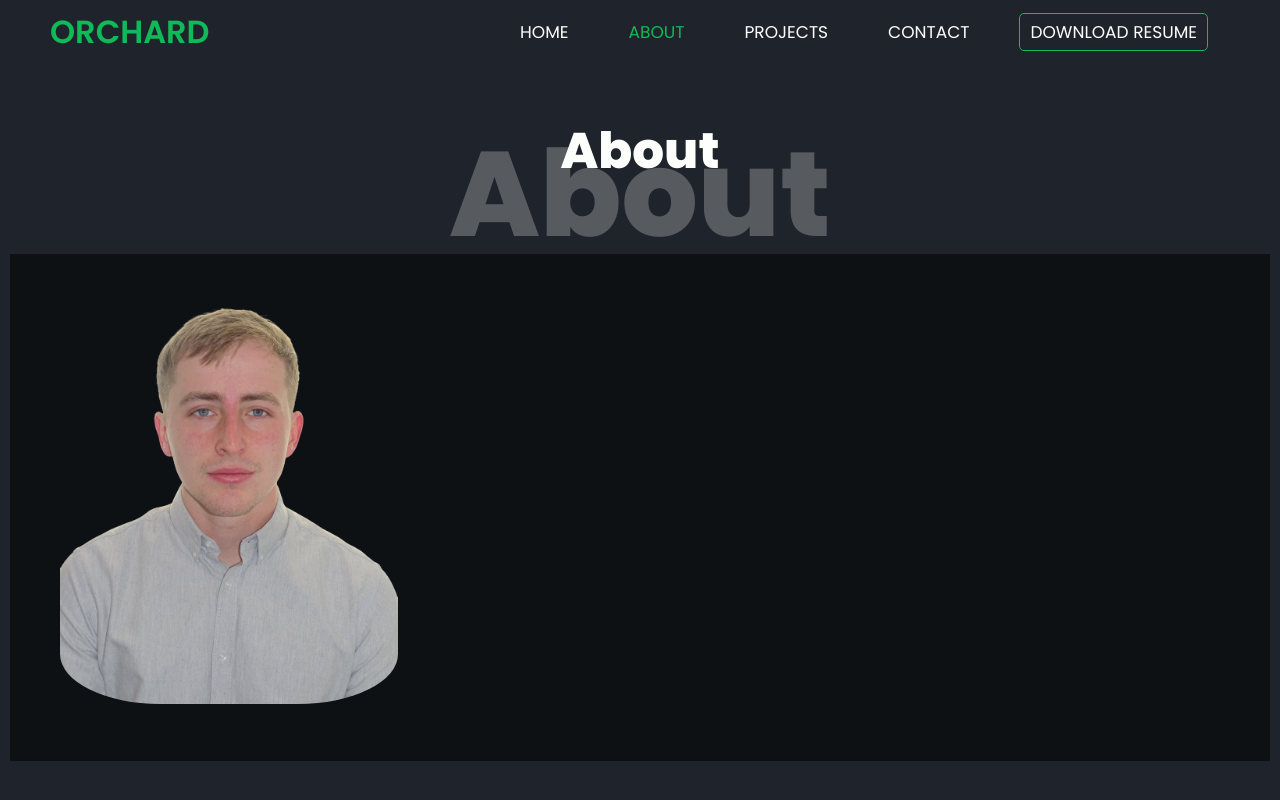
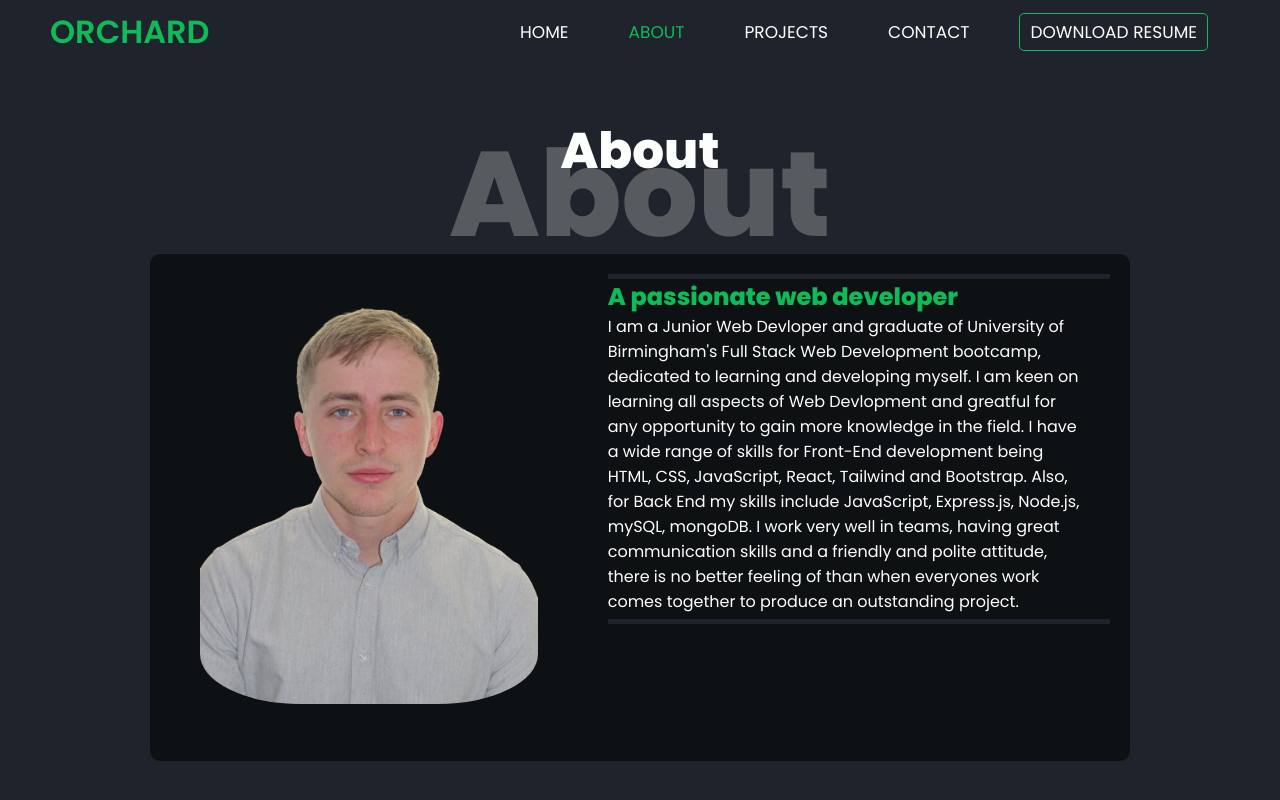
Before and after one commit to Jake-Orch/Portfolio-mk3, a React (Create React App) app: page /Portfolio-mk3/about in a window 1280 px wide. Built offline with nearby package versions, Linux system fonts and the light colour scheme.

Commit message:
about section added

```diff
--- a/src/components/Info/Info.jsx
+++ b/src/components/Info/Info.jsx
@@ -1,9 +1,14 @@
 import React from "react";
+import { info } from "../../data";
+import "./info.css";
 
 const Info = () => {
     return (
         <div className="info_container">
-            <h2>A dedicated web developer</h2>
+            <h2>{info.tagline}</h2>
+            <p>{info.desc}</p>
         </div>
     )
 }
+
+export default Info;
--- a/src/components/Info/info.css
+++ b/src/components/Info/info.css
@@ -0,0 +1,20 @@
+.info_container {
+    align-self: flex-start;
+    padding: 10px;
+    margin: 20px;
+    border: 0px;
+    border-top: 5px;
+    border-bottom: 5px;
+    border-style: solid;
+    border-color: var(--bg-color);
+}
+
+.info_container h2{
+    color: var(--color-one);
+}
+
+@media only screen and (min-width: 1000px) {
+    .info_container {
+        padding: 0 20px 5px 0;
+    }
+  }
--- a/src/components/index.js
+++ b/src/components/index.js
@@ -1,4 +1,5 @@
 export {default as Header} from "./Header/Header";
+export {default as Info} from "./Info/Info";
 export {default as Navbar} from "./Navbar/Navbar";
 export {default as Portrait} from "./Portrait/Portrait";
 export {default as Project} from "./Project/Project"
--- a/src/containers/About/About.jsx
+++ b/src/containers/About/About.jsx
@@ -1,6 +1,6 @@
 import React from "react";
 import "./about.css";
-import { Portrait, Title } from "../../components";
+import { Portrait, Info, Title } from "../../components";
 
 const About = () => {
   return (
@@ -8,7 +8,7 @@ const About = () => {
       <Title name={"About"} />
       <div className="about_box">
         <Portrait cl={"about_portrait"}/>
-
+        <Info />
       </div>
     </div>
   );
--- a/src/containers/About/about.css
+++ b/src/containers/About/about.css
@@ -1,20 +1,31 @@
 .about_container {
-    height: var(--page-height);
+  display: flex;
+  flex-direction: column;
+  align-items: center;
+  height: min-content;
 }
 
 .about_box {
   display: flex;
   align-items: center;
   justify-content: center;
+  flex-direction: column;
   height: min-content;
   margin: 10px 10px 10px 10px;
+  border-radius: 10px;
   background-color: var(--bg-colortwo);
   font-family: var(--font);
   color: var(--color-two);
 }
 
 @media only screen and (min-width: 1000px) {
+  .about_container {
+    height: var(--page-height);
+  }
+
   .about_box {
+    flex-direction: row;
     justify-content: space-between;
+    width: 980px;
   }
 }
```
Lines whose indentation alone changed are shown as unchanged.
